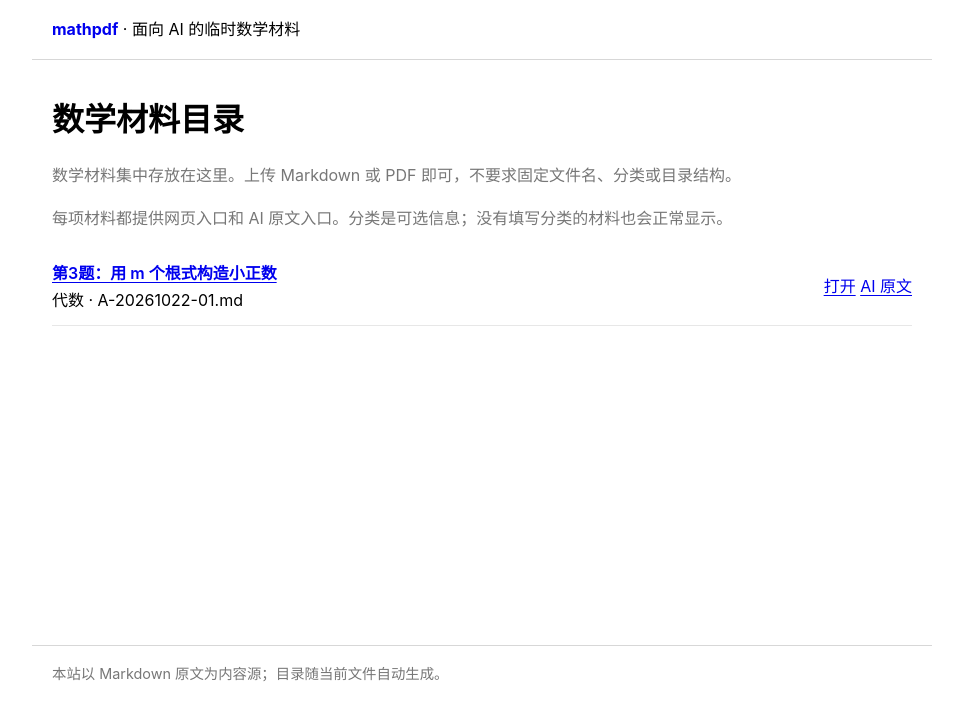
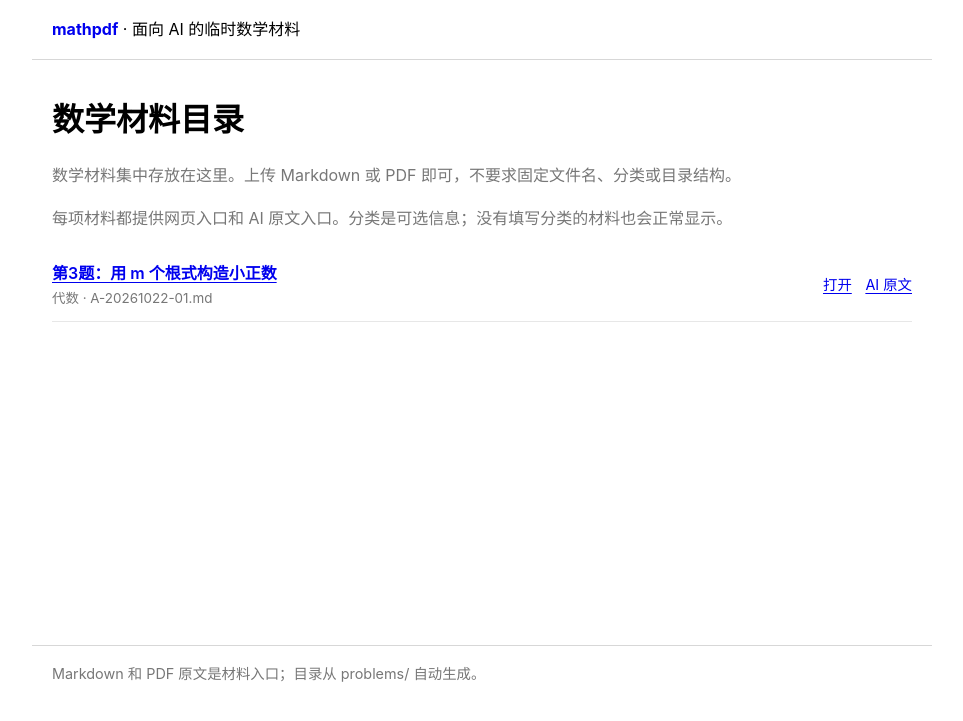
Before and after one commit to patricksonggoodyear-cyber/mathpdf, a Jekyll site: the page built from index.html, in a window 1280 px wide. Shown: the top 721 px of the page, without its empty margins (158-1121 px from the left). Built offline with Jekyll 4.4.1, drawn with Linux system fonts in a browser that asks for light colours.

Commit message:
Simplify material list styling and support mixed files

```diff
--- a/_layouts/default.html
+++ b/_layouts/default.html
@@ -25,7 +25,7 @@
     h1 { line-height: 1.35; }
     h2 { margin-top: 2rem; }
     a { text-underline-offset: 0.18em; }
-    .intro, .note { color: #777; }
+    .intro, .note, .material-meta { color: #777; }
     .problem-list { list-style: none; padding: 0; }
     .problem-list li {
       display: flex;
@@ -37,13 +37,13 @@
     }
     .problem-main { min-width: 0; }
     .problem-title { display: block; font-weight: 600; }
-    .file-id { display: block; color: #777; font-size: 0.84rem; }
-    .raw-link { flex: 0 0 auto; font-size: 0.9rem; }
+    .material-meta { display: block; font-size: 0.84rem; }
+    .item-links { display: flex; flex: 0 0 auto; gap: 0.85rem; font-size: 0.9rem; }
     footer { border-top: 1px solid #8885; color: #777; font-size: 0.9rem; }
     pre, code { overflow-wrap: anywhere; white-space: pre-wrap; }
     @media (max-width: 520px) {
-      .problem-list li { align-items: flex-start; gap: 0.5rem; }
-      .raw-link { font-size: 0.82rem; }
+      .problem-list li { align-items: flex-start; flex-direction: column; gap: 0.25rem; }
+      .item-links { font-size: 0.85rem; }
     }
   </style>
 </head>
@@ -59,7 +59,7 @@
     </div>
   </main>
   <footer>
-    本站以 Markdown 原文为内容源；目录随当前文件自动生成。
+    Markdown 和 PDF 原文是材料入口；目录从 problems/ 自动生成。
   </footer>
 </body>
 </html>
```
